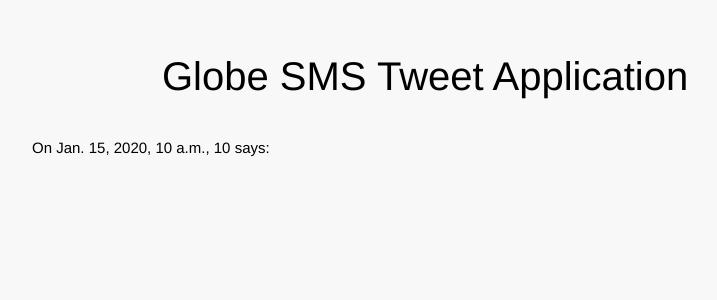
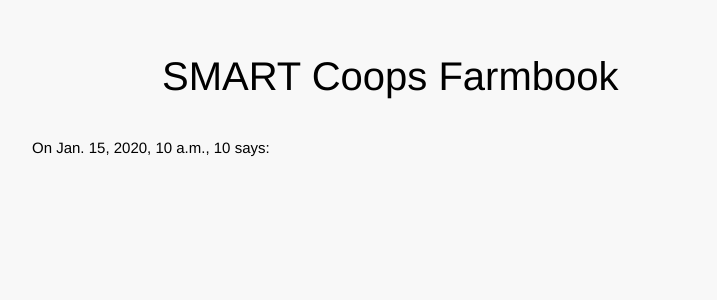
Before and after one commit to fesp21/smartcoops, a Django app: template farmbook/templates/index.html in a window 1280 px wide. Shown: the top 300 px of the page, without its empty margins (248-965 px from the left). Run offline with Django 3.2, Linux system fonts and the light colour scheme; the template is opened without the code that fills it: most values are stand-ins (such as "Sample title", 1, 10 or a date in 2020); some libraries are stand-ins or nearby versions.

Commit message:
Fix bugs, basic sms-tweet now working, similar for admin

```diff
--- a/farmbook/settings.py
+++ b/farmbook/settings.py
@@ -124,8 +124,7 @@ try:
 
     TEMPLATE_DIRS = (
         os.path.join(PROJECT_PATH, 'templates'),
-        "/home/html/smartcoops/templates",
-        "/Users/danny/antportal/scenv/smartcoops/templates"
+
         # Put strings here, like "/home/html/django_templates" or "C:/www/django/templates".
         # Always use forward slashes, even on Windows.
         # Don't forget to use absolute paths, not relative paths.
@@ -141,6 +140,7 @@ try:
         'django.contrib.admin',
         'django.contrib.admindocs',
         'django_extensions',
+        'farmbook',
     )
 
     # A sample logging configuration. The only tangible logging
--- a/farmbook/templates/index.html
+++ b/farmbook/templates/index.html
@@ -5,7 +5,7 @@
 <!--[if gt IE 8]><!--> <html class="no-js" lang="en"> <!--<![endif]-->
 <head>
     <meta charset="utf-8">
-    <title>SMS Tweet Application</title>
+    <title>Farmbook</title>
     {% load staticfiles %}
     <link rel="stylesheet" href="{% static "css/grid.css" %}">
     <link rel="stylesheet" href="{% static "css/style.css" %}">
@@ -17,7 +17,7 @@
 <body>
     <div class="container_12">
         <div class="prefix_3 grid_7 suffix_2 topbanner">
-            <h1>Globe SMS Tweet Application</h1>
+            <h1>SMART Coops Farmbook</h1>
         </div>
         <div id="{{ render }}" class="prefix_1 grid_11 tweets">
             <ul>
--- a/farmbook/urls.py
+++ b/farmbook/urls.py
@@ -4,7 +4,8 @@ admin.autodiscover()
 
 urlpatterns = patterns('',
     #url(r'^$', 'index'),
-    url(r'^$', 'views.show', name='home'),
+    url(r'^$', 'farmbook.views.show', name='home'),
     url(r'^admin/', include(admin.site.urls)),
-    url(r'^process/', 'views.process'),
+    url(r'^process/', 'farmbook.views.process'),
+    url(r'^update/', 'farmbook.views.update'),
     )
```
Also changed, not shown: farmbook/admin.py (+1 -10 lines).
